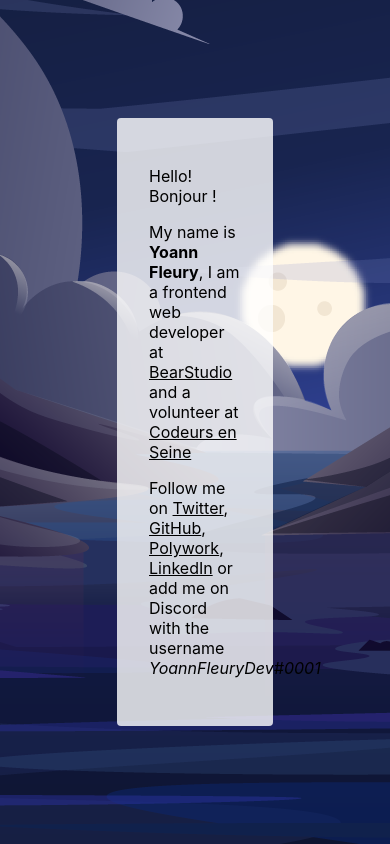
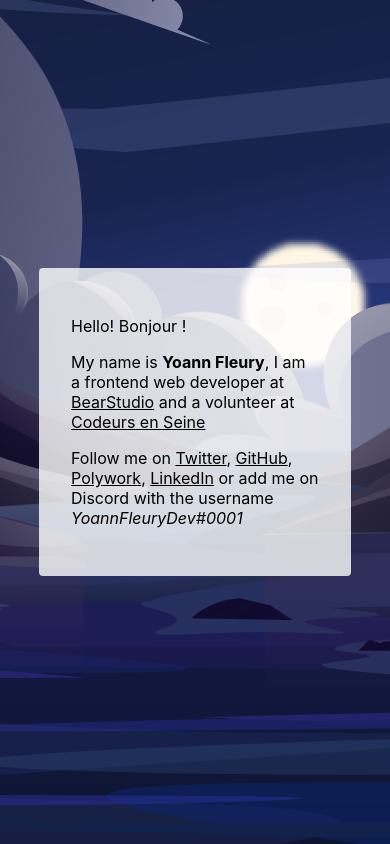
Before and after one commit to yoannfleurydev/yoannfleury.dev, a Next.js app: page / in a window 390 px wide. Built offline with nearby package versions, Linux system fonts and the light colour scheme.

Commit message:
feat: add responsive

```diff
--- a/package.json
+++ b/package.json
@@ -9,7 +9,7 @@
     "lint": "next lint"
   },
   "dependencies": {
-    "next": "12.0.0",
+    "next": "12.0.1",
     "react": "17.0.2",
     "react-dom": "17.0.2",
     "sass": "1.43.3"
--- a/styles/Home.module.scss
+++ b/styles/Home.module.scss
@@ -30,3 +30,9 @@
   border-radius: 4px;
   background-color: rgba($color: #ffffff, $alpha: 0.8);
 }
+
+@media only screen and (max-width: 800px) {
+  .card {
+    max-width: 80vw;
+  }
+}
```
Also changed, not shown: 1 other file (tests, documents, lock files or other folders).
